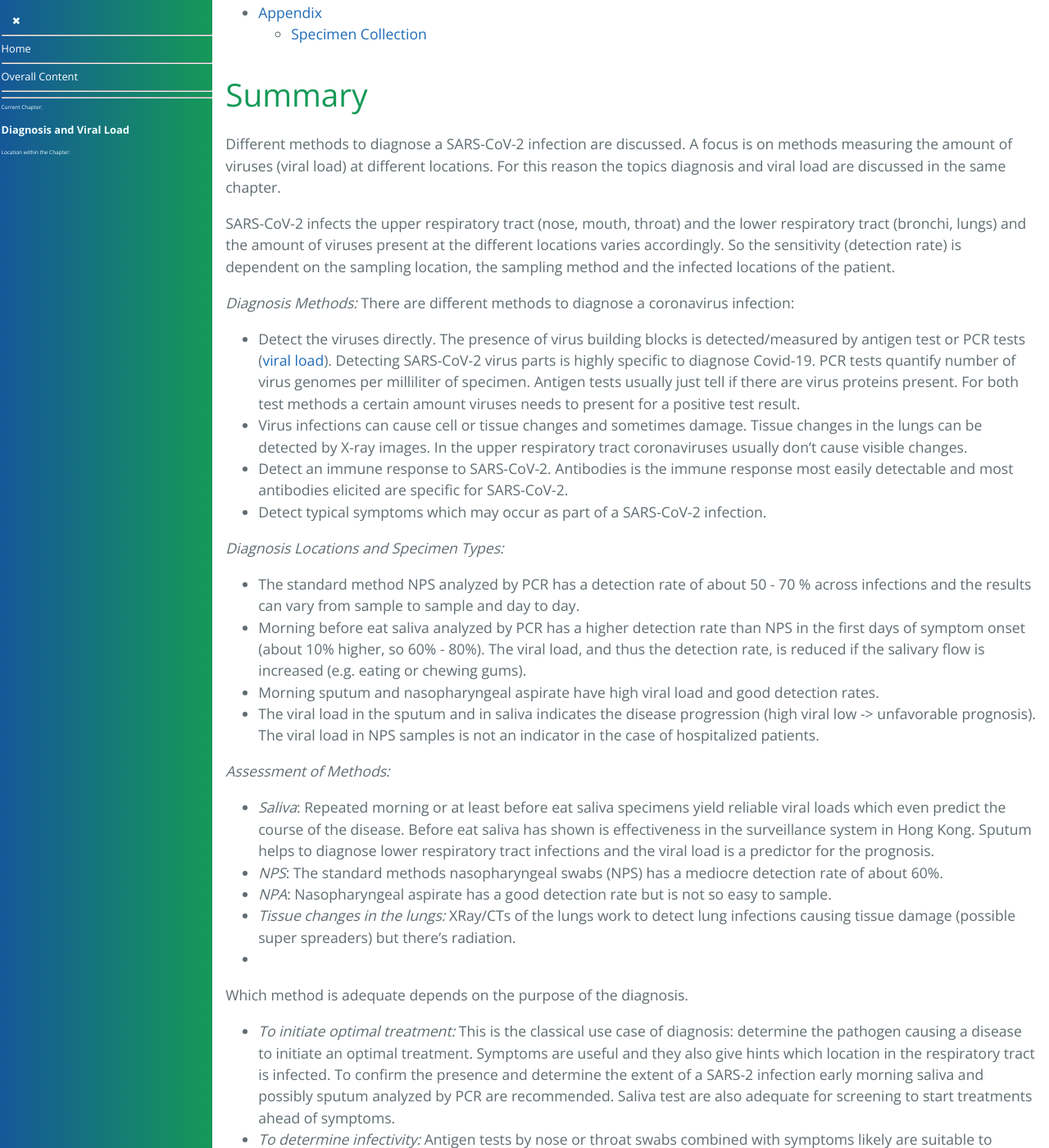
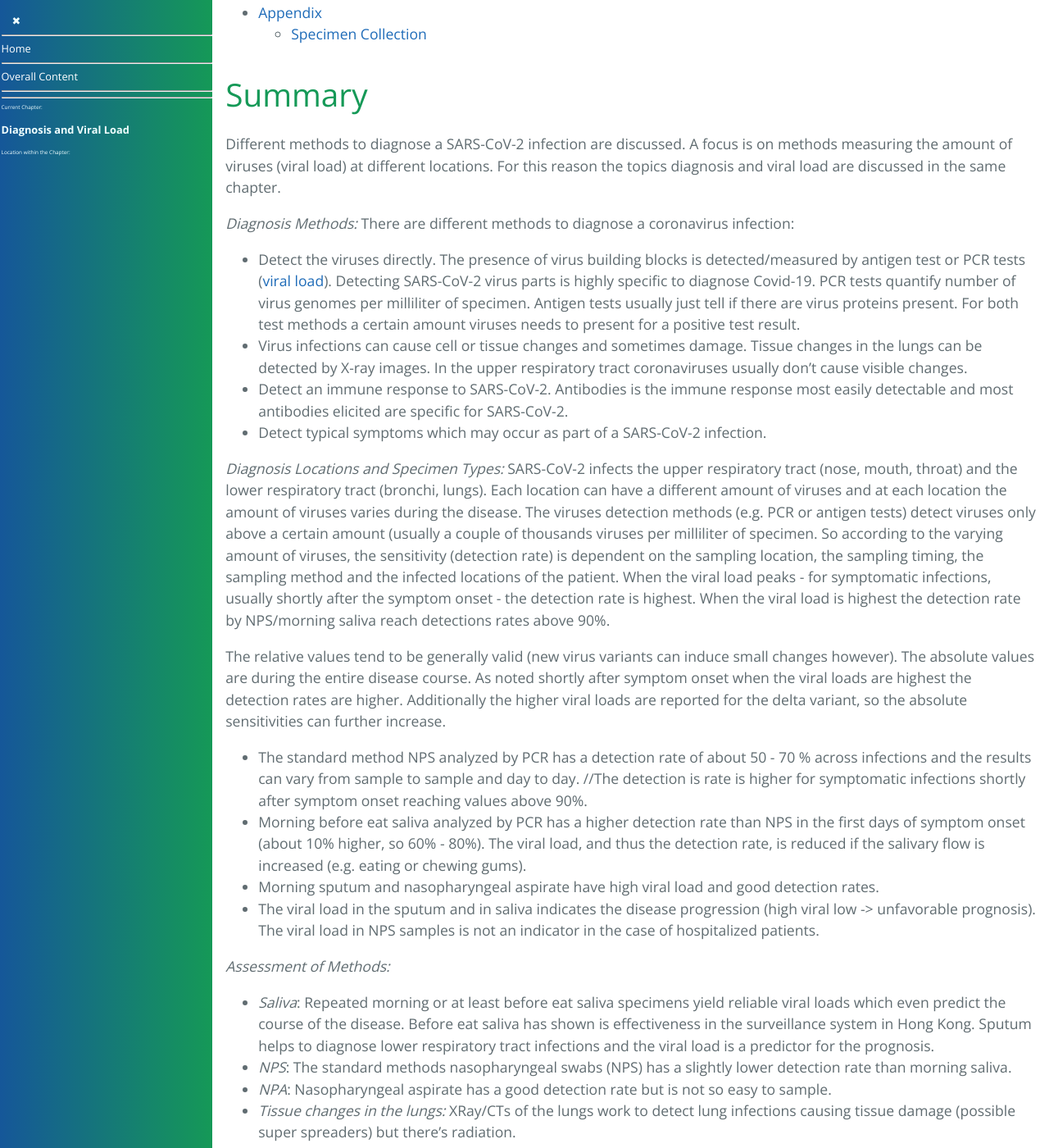
Before and after one commit to forestgrape/coronavirus, a Jekyll site: the page built from 3_medical/diagnosis_and_viral_load.md, in a window 1280 px wide and 1400 px high, scrolled down 1487 px. Shown: the whole window at 82% size. Built offline with Jekyll 4.4.1, drawn with Linux system fonts in a browser that asks for light colours; our own code applies the rules of GitHub Pages for plain Markdown files; some of the changed text lies outside the part shown.

Commit message:
notes that detection rates vary

```diff
--- a/3_medical/diagnosis_and_viral_load.md
+++ b/3_medical/diagnosis_and_viral_load.md
@@ -61,8 +61,6 @@ Methods and locations to diagnose SARS-CoV-2 infections are discussed. The focus
 ## Summary
 Different methods to diagnose a SARS-CoV-2 infection are discussed. A focus is on methods measuring the amount of viruses (viral load) at different locations. For this reason the topics diagnosis and viral load are discussed in the same chapter.
 
-SARS-CoV-2 infects the upper respiratory tract (nose, mouth, throat) and the lower respiratory tract (bronchi, lungs) and the amount of viruses present at the different locations varies accordingly. So the sensitivity (detection rate) is dependent on the sampling location, the sampling method and the infected locations of the patient.
-
 _Diagnosis Methods:_
 There are different methods to diagnose a coronavirus infection:
 * Detect the viruses directly. The presence of virus building blocks is detected/measured by antigen test or PCR tests ([viral load](#viral-load)). Detecting SARS-CoV-2 virus parts is highly specific to diagnose Covid-19. PCR tests quantify number of virus genomes per milliliter of specimen. Antigen tests usually just tell if there are virus proteins present. For both test methods a certain amount viruses needs to present for a positive test result.
@@ -72,17 +70,21 @@ There are different methods to diagnose a coronavirus infection:
 
 
 _Diagnosis Locations and Specimen Types:_
-* The standard method NPS analyzed by PCR has a detection rate of about  50 - 70 % across infections and the results can vary from sample to sample and day to day.
+SARS-CoV-2 infects the upper respiratory tract (nose, mouth, throat) and the lower respiratory tract (bronchi, lungs). Each location can have a different amount of viruses and at each location the amount of viruses varies during the disease. The viruses detection methods (e.g. PCR or antigen tests) detect viruses only above a certain amount (usually a couple of thousands viruses per milliliter of specimen. So according to the varying amount of viruses, the sensitivity (detection rate) is dependent on the sampling location, the sampling timing, the sampling method and the infected locations of the patient.
+When the viral load peaks - for symptomatic infections, usually shortly after the symptom onset - the detection rate is highest. When the viral load is highest the detection rate by NPS/morning saliva reach detections rates above 90%.
+
+The relative values tend to be generally valid (new virus variants can induce small changes however). The absolute values are during the entire disease course. As noted shortly after symptom onset when the viral loads are highest the detection rates are higher. Additionally the higher viral loads are reported for the delta variant, so the absolute sensitivities can further increase.
+* The standard method NPS analyzed by PCR has a detection rate of about  50 - 70 % across infections and the results can vary from sample to sample and day to day. //The detection is rate is higher for symptomatic infections shortly after symptom onset reaching values above 90%.
 * Morning before eat saliva analyzed by PCR has a higher detection rate than NPS in the first days of symptom onset (about 10% higher, so 60% - 80%). The viral load, and thus the detection rate, is reduced if the salivary flow is increased (e.g. eating or chewing gums).
 * Morning sputum and nasopharyngeal aspirate have high viral load and good detection rates.
 * The viral load in the sputum and in saliva indicates the disease progression (high viral low -> unfavorable prognosis). The viral load in NPS samples is not an indicator in the case of hospitalized patients.
 
 _Assessment of Methods:_
 * _Saliva_: Repeated morning or at least before eat saliva specimens yield reliable viral loads which even predict the course of the disease. Before eat saliva has shown is effectiveness in the surveillance system in Hong Kong. Sputum helps to diagnose lower respiratory tract infections and the viral load is a predictor for the prognosis.
-* _NPS_: The standard methods nasopharyngeal swabs (NPS) has a mediocre detection rate of about 60%.
+* _NPS_: The standard methods nasopharyngeal swabs (NPS) has a slightly lower detection rate than morning saliva.
 * _NPA_: Nasopharyngeal aspirate has a good detection rate but is not so easy to sample.
 * _Tissue changes in the lungs:_ XRay/CTs of the lungs work to detect lung infections causing tissue damage (possible super spreaders) but there's radiation.
-*
+
 
 Which method is adequate depends on the purpose of the diagnosis.
 * _To initiate optimal treatment:_ This is the classical use case of diagnosis: determine the pathogen causing a disease to initiate an optimal treatment. Symptoms are useful and they also give hints which location in the respiratory tract is infected. To confirm the presence and determine the extent of a SARS-2 infection early morning saliva and possibly sputum analyzed by PCR are recommended. Saliva test are also adequate for screening to start treatments ahead of symptoms.
@@ -344,7 +346,9 @@ SARS-CoV-2 can infect different compartments in the respiratory tract. Depending
 
 
 ### Detection Rates
-Sensitivity of Different Specimens freely estimated (if no direct data are available then the specimen is estimated from differences to known specimens. E.g. Nasal Swabs have about 10% lower detection rates than NPS so a rounded value of 0.9 * NPS rate is taken). In first week of a SARS-CoV-2 infection with severe or with mild symptoms.
+Sensitivity of Different Specimens freely estimated (if no direct data are available then the specimen is estimated from differences to known specimens. E.g. Nasal Swabs have about 10% lower detection rates than NPS so a rounded value of 0.9 * NPS rate is taken). In first week of a SARS-CoV-2 disease with severe or with mild symptoms.
+
+> The absolute viral loads vary according during the seasons, the variants present and there's even evidence that the precaution measures in place influence the viral load (argumentation in planned). Very high viral loads are nearly always detected while viral loads towards the detection limit of a the given test method have a certain probability to give a negative test. Accordingly the sensitivities are very high when the distribution of the viral is centered at high values and the sensitivity decreases when low viral loads are excepted. Thus the following values are mostly valid as relative values, the absolute percentages given can vary however (e.g. the detection rate by NPS samples shortly after symptom onset reach values above 90% in many situations).
 
 Severe  | Mild  | Specimen
 --|--|--
@@ -469,14 +473,14 @@ Different [saliva Sampling Procedures](#saliva-sampling-procedures) yield differ
 * [Wong](#summary-wong) the detection rate of saliva is on average about 10 % better than nasopharyngeal samples (NPS, NPA and sometimes even mixed with throat swabs).
 * [Rao et al](#summary-rao) observed much higher detection rates from early morning saliva than from NPS specimens in male recruits asymptomatic at the time of testing (average age 27) on day 8-10 in isolation after an initial positive NPS test.
 
+#### Coughing up Sputum/Nasal Secretions by sniffing
+* [Procop et al](#summary-procop): 216 Covid-19 symptomatic patients had enhanced saliva (provide different secretions: strong sniff, elicited cough) collected and PCR analyzed. 38 were positive both for NPS and saliva. 1 testee had only saliva tested positive.
+
+#### Coughing up
+* [Otto et al](#summary-otto)
+
 #### Throat saliva
 Testees (mostly symptomatic or exposed) in [Huber et al](#summary-huber) were asked to clear the throat and then provide a saliva. The viral load and detection rate in NPS were higher but about 90% of NPS positive were also positive in saliva. A tendency for increasing the saliva sensitivity for triple throat washing is observed.
-
-#### Coughing up Sputum/Nasal Secretions by sniffing
-* [Procop et al](#summary-procop): 216 Covid-19 symptomatic patients had enhanced saliva (provide different secretions: strong sniff, elicited cough) collected and PCR analyzed. 38 were positive both for NPS and saliva. 1 testee had only saliva tested positive.
-
-#### Coughing up
-* [Otto et al](#summary-otto)
 
 #### Saline Gargle
 [Berenger et al](#summary-berenger): Testees in a first group gargle saline water. Testees in a second group accumulate and then spit saliva which is then mixed with universal transport medium (UTM). The sensitivity observed in the UTM method is higher than in the saline gargle method.
@@ -560,7 +564,7 @@ As usually for summarized references:
 ### Time Series Viral Load in URT and LRT Samples
 
 #### Summary Yang
-**Laboratory Diagnosis and Monitoring the Viral Shedding of SARS-CoV-2 Infection**
+Yang Y, Yang M, Yuan J, Wang F, Wang Z, Li J, Zhang M, Xing L, Wei J, Peng L, Wong G. Laboratory diagnosis and monitoring the viral shedding of SARS-CoV-2 infection. The innovation. 2020 Nov 25;1(3):100061.
 <https://doi.org/10.1016/j.xinn.2020.100061>
 
 > An early version of this article with fewer patients has the title "Evaluating the accuracy of different respiratory specimens in the laboratory diagnosis and monitoring the viral shedding of 2019-nCoV infections" by Yang Yang et al and published at <https://doi.org/10.1101/2020.02.11.20021493>
@@ -703,6 +707,10 @@ The find that the sensitivity of all methods is highest in the early course of t
 ![sensitivity of methods during Covid](Images/mohammadi_pic2.jpg)
 
 > The higher detection rate soon after symptom onset is likely due to higher viral loads.
+
+
+#### Poukka
+Poukka E, Mäkelä H, Hagberg L, Vo T, Nohynek H, Ikonen N, Liitsola K, Helve O, Savolainen-Kopra C, Dub T. Detection of SARS-CoV-2 Infection in Gargle, Spit, and Sputum Specimens. Microbiology spectrum. 2021 Sep 1;9(1):e00035-21.
 
 ### Viral Load in Sputum
 
@@ -1494,7 +1502,8 @@ Summarized in the virome chapter: [Summary Carlson-Jones](../5_epidemiological/v
 
 
 #### Summary Hung
-**Early-Morning vs Spot Posterior Oropharyngeal Saliva for Diagnosis of SARS-CoV-2 Infection: Implication of Timing of Specimen Collection for Community-Wide Screening**
+Hung DL, Li X, Chiu KH, Yip CC, To KK, Chan JF, Sridhar S, Chung TW, Lung KC, Liu RW, Kwan GS. Early-morning vs spot posterior oropharyngeal saliva for diagnosis of SARS-CoV-2 infection: implication of timing of specimen collection for community-wide screening. InOpen forum infectious diseases 2020 Jun (Vol. 7, No. 6, p. ofaa210). US: Oxford University Press.
+
 ##### Methods
 * "Posterior oropharyngeal saliva was collected at 5 different time points within the same day from 18 patients with previously confirmed SARS-CoV-2 infection by molecular testing. Cycle threshold (Ct) values were compared."
 * "The 5 specific time points were (1) early-morning (first thing in the morning upon awakening, before teeth brushing, mouth rinsing, and eating breakfast); (2) before lunch; (3) before afternoon tea at 3 pm; (4) before dinner; and (5) before bedtime (and before teeth brushing). Patients were not asked to refrain from eating, drinking, or mouth rinsing before collection of posterior oropharyngeal saliva at the second, third, and fourth time points to resemble spot saliva taken at the clinic in real life."
```
